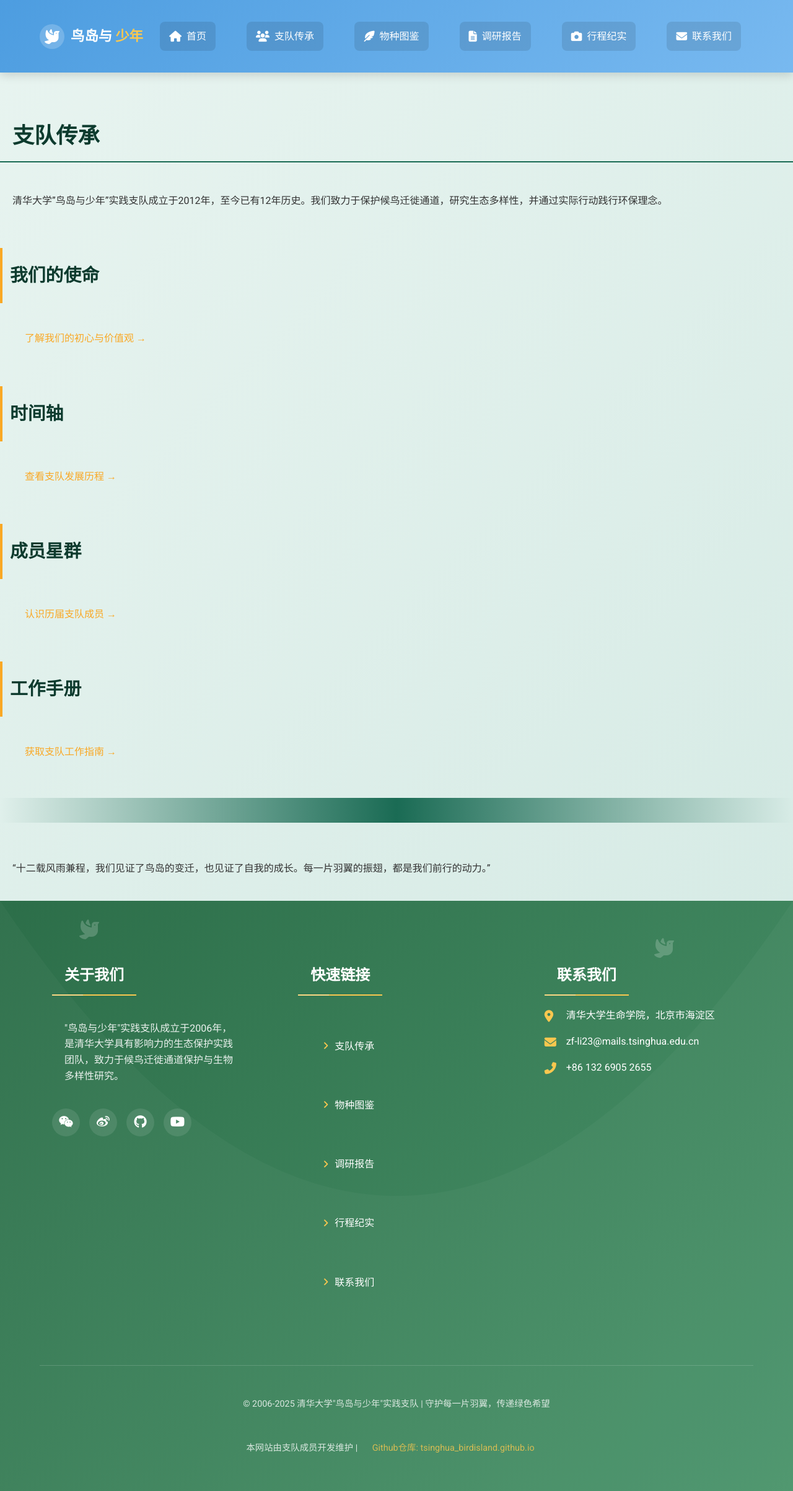
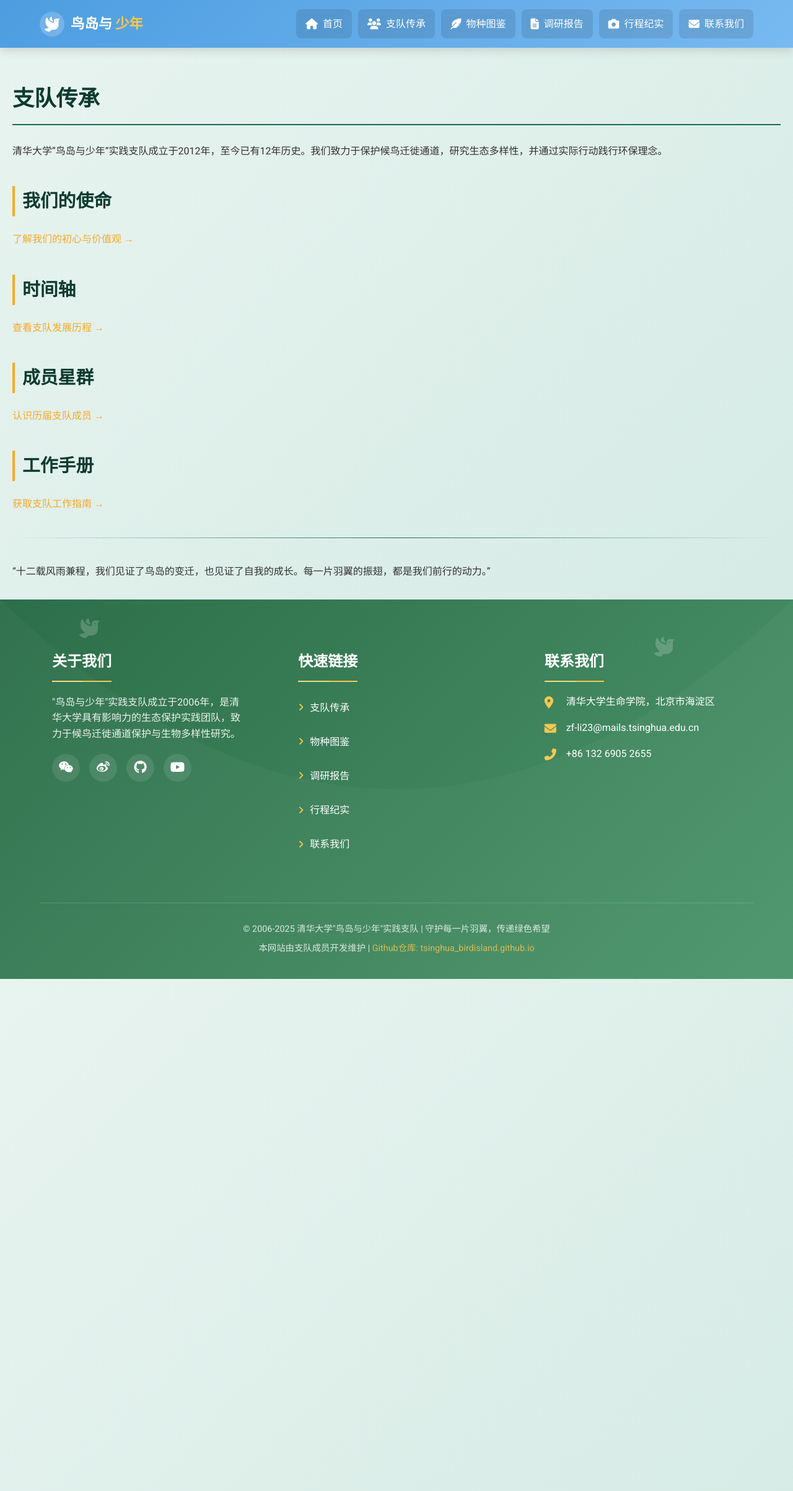
Before and after one commit to zf-li23/tsinghua_birdisland.github.io, a Jekyll site: the page built from about/index.md, in a window 1280 px wide. Shown: the whole page at 62% size. Built offline with Jekyll 4.4.1, drawn with Linux system fonts in a browser that asks for light colours.

Commit message:
Update style.css

```diff
--- a/assets/css/style.css
+++ b/assets/css/style.css
@@ -16,8 +16,9 @@
     box-sizing: border-box;
 }
 
-h1, h2, h3, h4, h5, h6, p, blockquote, pre, code, ul, ol, li, table, img, hr, strong, em, a {
-    padding: 20px;
+.content-container {
+    margin: 2rem auto;
+    padding: 0 20px;
 }
 
 body {
```
